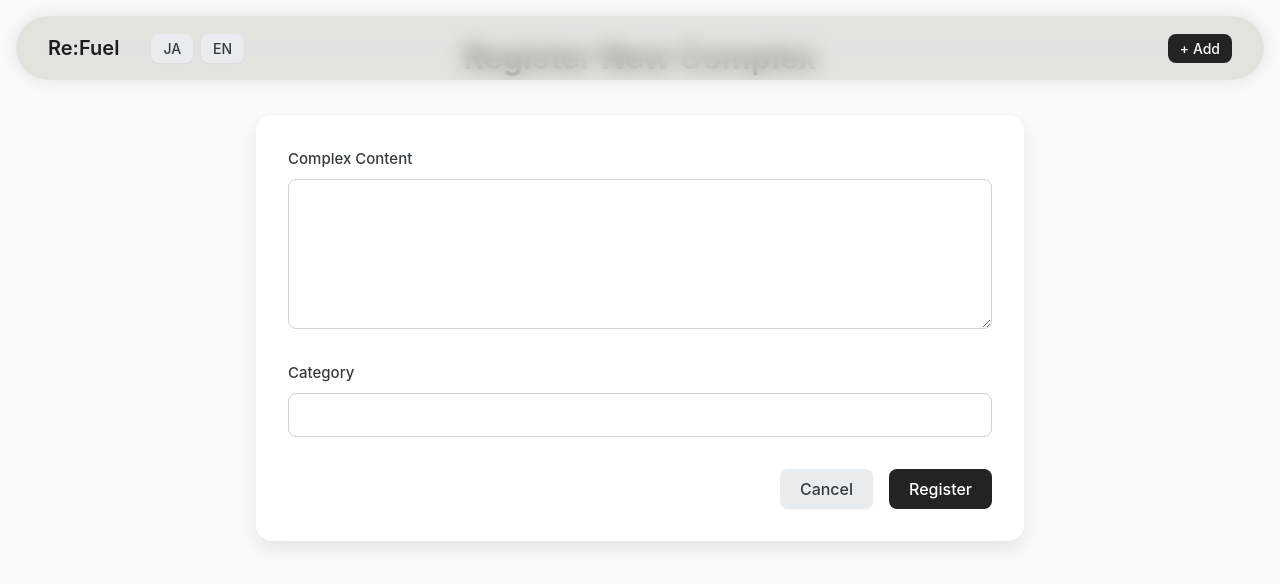
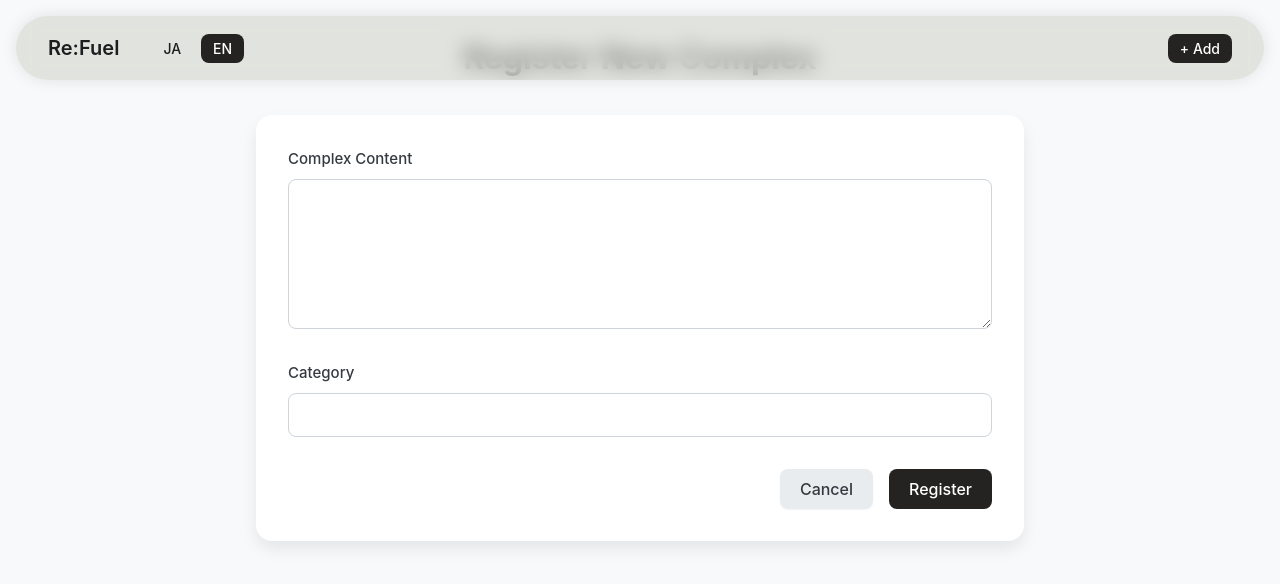
Before and after one commit to ch00z00/refuel, a React (Vite) app in the folder frontend/: page /complexes/new in a window 1280 px wide. Shown: the top 584 px of the page. Built offline with nearby package versions, Linux system fonts and the light colour scheme.

Commit message:
Added ghost pattern of common button

```diff
--- a/frontend/src/components/common/atoms/Button.tsx
+++ b/frontend/src/components/common/atoms/Button.tsx
@@ -1,7 +1,7 @@
 import styled, { css } from 'styled-components';
 
 interface ButtonProps {
-  variant?: 'primary' | 'secondary' | 'danger';
+  variant?: 'primary' | 'secondary' | 'danger' | 'ghost';
   size?: 'small' | 'medium' | 'large';
 }
 
@@ -52,6 +52,14 @@ const dangerStyles = css`
   }
 `;
 
+const ghostStyles = css`
+  background-color: transparent;
+  color: #1d1d1f; /* Dark text color, similar to Logo */
+  &:hover:not(:disabled) {
+    background-color: rgba(29, 29, 31, 0.08); /* Subtle hover effect */
+  }
+`;
+
 const sizeStyles = {
   small: css`
     padding: 0.375rem 0.75rem; /* 6px 12px */
@@ -77,6 +85,8 @@ export const Button = styled.button<ButtonProps>`
         return secondaryStyles;
       case 'danger':
         return dangerStyles;
+      case 'ghost':
+        return ghostStyles;
       default:
         return primaryStyles; // Default to primary
     }
--- a/frontend/src/components/common/molecules/Header.tsx
+++ b/frontend/src/components/common/molecules/Header.tsx
@@ -64,7 +64,7 @@ const Header: React.FC<HeaderProps> = ({ onAddNewComplex }) => {
           <LanguageSwitcher>
             <Button
               size="small"
-              variant="secondary"
+              variant={i18n.resolvedLanguage === 'ja' ? 'primary' : 'ghost'}
               onClick={() => changeLanguage('ja')}
               disabled={i18n.resolvedLanguage === 'ja'}
             >
@@ -72,7 +72,7 @@ const Header: React.FC<HeaderProps> = ({ onAddNewComplex }) => {
             </Button>
             <Button
               size="small"
-              variant="secondary"
+              variant={i18n.resolvedLanguage === 'en' ? 'primary' : 'ghost'}
               onClick={() => changeLanguage('en')}
               disabled={i18n.resolvedLanguage === 'en'}
             >
```
